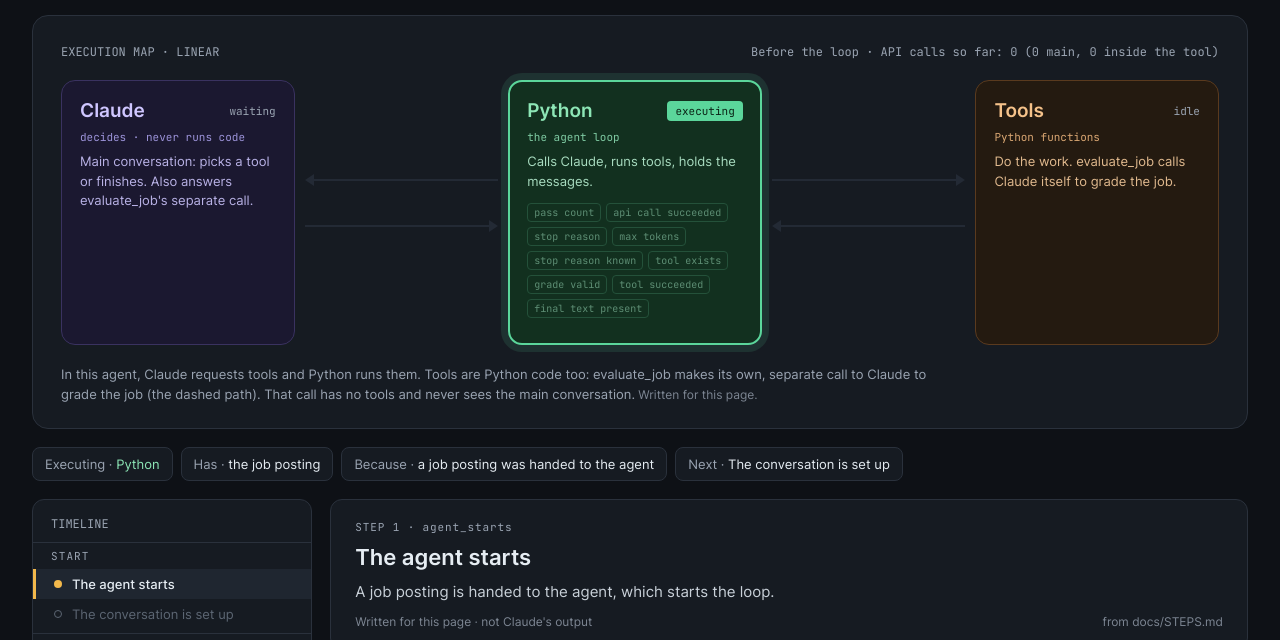
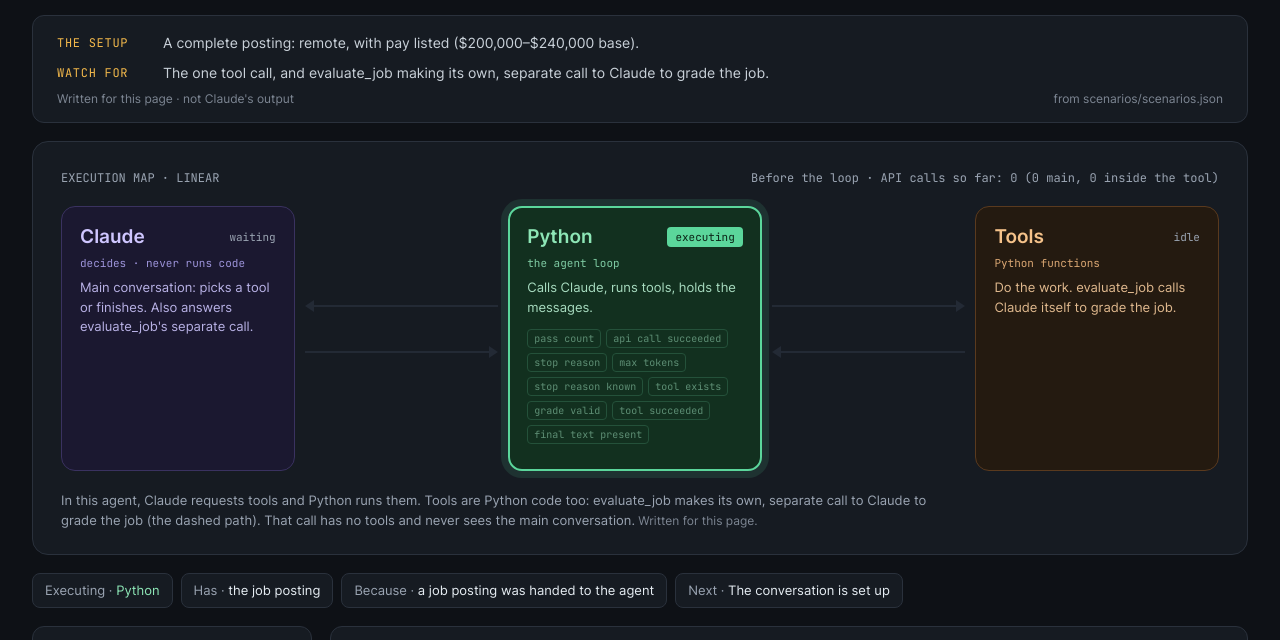
Before and after one commit to justinyurasits/agents, a plain HTML site: page job-evaluator/site/index.html in a window 1280 px wide. Shown: the part 82-722 px from the top of the page. Drawn offline with Linux system fonts and the light colour scheme.

Commit message:
Page: scenario intro before the run, summary card after (#75)
setup, watch_for and summary drafted for all nine in scenarios.json.
Intro panel under the title; summary card on the last step only; both
labelled "Written for this page". Tests: fields present, no outcome
words in intros, "Simulated:" for fault scenarios, summaries match
record.actual(). D36 Proposed.

Co-Authored-By: Claude Opus 5.5 <noreply@anthropic.com>

```diff
--- a/job-evaluator/scenarios/scenarios.json
+++ b/job-evaluator/scenarios/scenarios.json
@@ -8,7 +8,9 @@
     "expected_tools": ["evaluate_job"],
     "expected_outcome": "STRONG: remote, base above $180K, and the role is hands-on agent building.",
     "expect": {"tools": ["evaluate_job"], "outcome": "STRONG"},
-    "summary": null,
+    "setup": "A complete posting: remote, with pay listed ($200,000–$240,000 base).",
+    "watch_for": "The one tool call, and evaluate_job making its own, separate call to Claude to grade the job.",
+    "summary": "Claude asked for evaluate_job once. Inside it, code checked the hard rules, the grader answered, and the job rated STRONG. In the next pass Claude wrote its final answer. This is the whole loop at its simplest: request, tool, result, answer, in two passes.",
     "stored_company": null,
     "fault": null
   },
@@ -21,7 +23,9 @@
     "expected_tools": ["research_company", "flag_for_review"],
     "expected_outcome": "Flagged for review: compensation is not listed, and the company isn't in the stored data.",
     "expect": {"tools": ["research_company", "flag_for_review"], "outcome": "flagged"},
-    "summary": null,
+    "setup": "The posting doesn't list pay.",
+    "watch_for": "Which tool Claude asks for first when pay is missing, and what it does with the answer.",
+    "summary": "Claude asked research_company about Wrenfield Health first. The stored data had no entry for it (found: false). In the next pass Claude called flag_for_review, and the posting was flagged for a person to check. With no pay to go on, the job goes to a human instead of getting a guessed rating.",
     "stored_company": null,
     "fault": null
   },
@@ -34,7 +38,9 @@
     "expected_tools": ["research_company", "evaluate_job"],
     "expected_outcome": "STRONG: research shows a $200K–$235K base for this level; remote; hands-on agent building.",
     "expect": {"tools": ["research_company", "evaluate_job"], "outcome": "STRONG"},
-    "summary": null,
+    "setup": "The posting doesn't list pay.",
+    "watch_for": "Claude choosing a second tool on its own, using what the first one found.",
+    "summary": "Claude asked research_company first. The stored data had Marrowstone Logistics, with a typical base of $200,000–$235,000 for a principal role. In the next pass Claude called evaluate_job with that pay. Code checked the hard rules on it, the grader answered, and the job rated STRONG, with the reason \"base estimated from stored company data\". One tool's result became the next tool's input.",
     "stored_company": "Marrowstone Logistics",
     "fault": null
   },
@@ -50,7 +56,9 @@
     "expected_tools": ["evaluate_job", "research_company", "flag_for_review"],
     "expected_outcome": "Quillmark rated STRONG; Fernhollow flagged because compensation is not listed and the company isn't in the stored data. The first two tool results go back in one message.",
     "expect": {"tools": ["evaluate_job", "research_company", "flag_for_review"], "outcome": ["STRONG", "flagged"]},
-    "summary": null,
+    "setup": "Two postings in one message. The first lists pay; the second doesn't.",
+    "watch_for": "One reply from Claude that asks for two tools, and both results going back to Claude together, in one message.",
+    "summary": "In one reply Claude asked for evaluate_job (Quillmark Learning) and research_company (Fernhollow Insurance). Python ran both, one after the other, and sent both results back in one message, each tagged with the ID of the request it answers. Quillmark rated STRONG. Fernhollow wasn't in the stored data; in the next pass Claude called flag_for_review, and it was flagged. The loop handles several tool requests in one reply, and the IDs keep each result matched to its request.",
     "stored_company": null,
     "fault": null
   },
@@ -63,7 +71,9 @@
     "expected_tools": ["evaluate_job (stops at the hard screen)"],
     "expected_outcome": "Claude calls evaluate_job; a hard screen in code rejects the posting (base below the $180K floor) and returns IGNORE before the rating call, so the grader is never asked.",
     "expect": {"tools": ["evaluate_job"], "outcome": "IGNORE"},
-    "summary": null,
+    "setup": "A complete, remote posting with pay listed at $140,000–$165,000 base.",
+    "watch_for": "Which part of the agent applies your salary floor: Claude, or code.",
+    "summary": "Claude asked for evaluate_job. Inside it, code checked the hard rules: remote passed, the $180K salary floor failed, and the tool returned IGNORE without making its own call to Claude. In the next pass Claude wrote its final answer. A firm rule lives in code, so it applies the same way every time and costs no grader call.",
     "stored_company": null,
     "fault": null
   },
@@ -80,7 +90,9 @@
       {"tools": ["evaluate_job"], "outcome": "WORTH REVIEWING"},
       {"tools": ["evaluate_job"], "outcome": "no rating"}
     ],
-    "summary": null,
+    "setup": "A complete posting: remote, with pay listed ($205,000–$240,000 base). Simulated: the grader's reply inside evaluate_job is replaced with broken JSON, once.",
+    "watch_for": "What Python does when a tool crashes, and what Claude does with the error it's handed.",
+    "summary": "The grader's reply was replaced with broken JSON, so evaluate_job raised a JSONDecodeError. A guard (E1) caught it and sent the error back to Claude as a tool result marked is_error, instead of crashing. In the next pass Claude called evaluate_job again; this time the grader's real reply came through, and the job rated STRONG. A guard turns a crash into information the model can act on.",
     "stored_company": null,
     "fault": "tool_fails"
   },
@@ -93,7 +105,9 @@
     "expected_tools": ["(unknown tool, injected)", "evaluate_job"],
     "expected_outcome": "Python returns an is_error result naming the real tools; Claude then calls evaluate_job and the posting rates STRONG.",
     "expect": {"tools": ["rate_posting", "evaluate_job"], "outcome": "STRONG"},
-    "summary": null,
+    "setup": "A complete posting: remote, with pay listed ($210,000–$245,000 base). Simulated: the name in Claude's first tool request is changed to rate_posting, a tool that doesn't exist.",
+    "watch_for": "How Python answers a request for a tool it doesn't have.",
+    "summary": "Claude's first tool request arrived as rate_posting. Python has no tool by that name, so a guard (E2) sent back an error marked is_error that lists the real tools. In the next pass Claude called evaluate_job, and the job rated STRONG. A clear error lets the run recover from a bad tool name instead of failing.",
     "stored_company": null,
     "fault": "unknown_tool"
   },
@@ -106,7 +120,9 @@
     "expected_tools": ["evaluate_job (repeated, always fails)"],
     "expected_outcome": "Every attempt fails; the run stops at the lowered cap of 2 passes and returns \"Stopped after 2 passes without finishing.\" (Real Claude retries a failing tool once and then stops on its own, so the cap is lowered for this fault; see #46.)",
     "expect": {"tools": ["evaluate_job"], "outcome": "stopped"},
-    "summary": null,
+    "setup": "A complete posting: remote, with pay listed ($185,000–$215,000 base). Simulated: the grader's reply is replaced with broken JSON every time, and the pass cap is lowered from 10 to 2.",
+    "watch_for": "The pass count, checked before every call to Claude.",
+    "summary": "evaluate_job failed in pass 1 and again in pass 2, and each error went back to Claude marked is_error. Before a third call to Claude, the pass-count guard (E4) found the run at its cap and stopped it with \"Stopped after 2 passes without finishing.\" Without a cap, a tool that always fails could keep the loop calling Claude, and spending money, with no end. In real runs the cap is 10.",
     "stored_company": null,
     "fault": "runaway_loop"
   },
@@ -119,7 +135,9 @@
     "expected_tools": [],
     "expected_outcome": "The reply is cut off by the injected token limit; the run stops with \"Claude's reply was cut off (hit the max_tokens limit of …).\"",
     "expect": {"tools": [], "outcome": "stopped"},
-    "summary": null,
+    "setup": "A complete posting: remote, with pay listed ($220,000–$260,000 base). Simulated: the main call to Claude gets a token limit of 30, far too small for a full reply.",
+    "watch_for": "The stop reason on Claude's first reply, and what Python does when it isn't a normal one.",
+    "summary": "Claude's first reply hit the 30-token limit and came back with stop reason max_tokens. A guard (E3) caught it and stopped the run with \"Claude's reply was cut off (hit the max_tokens limit of 30).\" No tool ran. Half a reply could mean a tool run with half its input, so the agent stops instead of acting on it (D22).",
     "stored_company": null,
     "fault": "reply_cut_off"
   }
--- a/job-evaluator/site/app.js
+++ b/job-evaluator/site/app.js
@@ -17,6 +17,10 @@
 //     step 9 (Claude says it's done): that's routing, not a check;
 //   - the rule events of one hard screen are one step, and evaluate_job's own
 //     call to Claude (request, reply, and any simulated failure) is one step.
+//
+// Each scenario also has an intro (setup and watch_for) shown above the run, and
+// a summary card shown only on the last step (#75). That text comes from
+// scenarios.json, written for this page like the step explanations.
 //
 // Claude's own words (its text, thinking, final answer, and the grader's reply)
 // appear only under "Claude's response". Everywhere else they're replaced with
@@ -383,6 +387,8 @@ function show(i) {
   renderTimeline();
   renderExplanation(s);
   renderTab();
+  // The summary card: only on the last step.
+  $("summary").hidden = state.i !== state.steps.length - 1;
   $("back").disabled = state.i === 0;
   $("next").disabled = state.i === state.steps.length - 1;
 }
@@ -741,6 +747,9 @@ async function loadScenario(id) {
   $("load-error").hidden = true;
   $("run").hidden = false;
   for (const b of ["play", "speed"]) $(b).disabled = false;
+  $("intro-setup").textContent = scenario.setup || "";
+  $("intro-watch").textContent = scenario.watch_for || "";
+  $("summary-text").textContent = scenario.summary || "";
   $("eyebrow").textContent = `SCENARIO ${id} · ${scenario.name.toUpperCase()}` + (trace.fault ? " · SIMULATED FAILURE" : "");
 
   // One badge per guard this run checks, in the order they first appear.
--- a/job-evaluator/site/index.html
+++ b/job-evaluator/site/index.html
@@ -32,6 +32,14 @@
 </header>
 
 <div class="run" id="run" hidden>
+<!-- The scenario's intro (#75): what's different about this input, and what
+     to watch for. From scenarios.json; never states the outcome. -->
+<section class="card intro" id="intro" aria-label="About this scenario">
+  <div class="intro-row"><span class="intro-k">The setup</span><span id="intro-setup"></span></div>
+  <div class="intro-row"><span class="intro-k">Watch for</span><span id="intro-watch"></span></div>
+  <div class="explain-foot"><span>Written for this page · not Claude's output</span><span>from scenarios/scenarios.json</span></div>
+</section>
+
 <section class="map" aria-label="Execution map">
   <div class="map-head"><span>EXECUTION MAP · LINEAR</span><span id="map-status"></span></div>
 
@@ -85,6 +93,13 @@
   <span class="fact"><span class="k">Next ·</span> <span id="fact-next"></span></span>
 </div>
 
+<!-- Shown only on the last step (#75): what happened, and why it matters. -->
+<section class="card summary" id="summary" aria-label="Run summary" hidden>
+  <div class="summary-k">WHAT HAPPENED</div>
+  <p id="summary-text"></p>
+  <div class="explain-foot"><span>Written for this page · not Claude's output</span><span>from scenarios/scenarios.json</span></div>
+</section>
+
 <div class="lower">
   <section class="timeline" aria-label="Timeline">
     <div class="timeline-head">TIMELINE</div>
--- a/job-evaluator/site/style.css
+++ b/job-evaluator/site/style.css
@@ -145,6 +145,13 @@ h1 { margin: 0; font-size: 26px; font-weight: 600; letter-spacing: -0.01em; }
 
 /* --- timeline ---------------------------------------------------------------- */
 .run { display: flex; flex-direction: column; gap: 18px; }
+/* The scenario intro and the summary card (#75). */
+.intro { padding: 16px 24px; display: flex; flex-direction: column; gap: 8px; }
+.intro-row { display: flex; gap: 14px; font-size: 14px; line-height: 1.55; color: var(--body); }
+.intro-k, .summary-k { font-family: var(--mono); font-size: 12px; letter-spacing: 0.06em; color: var(--amber); }
+.intro-k { flex: 0 0 92px; padding-top: 2px; text-transform: uppercase; }
+.summary { padding: 18px 24px; border-color: var(--amber); background: var(--amber-bg); display: flex; flex-direction: column; gap: 8px; }
+.summary p { margin: 0; font-size: 15px; line-height: 1.6; color: var(--text); }
 .lower { display: flex; flex-wrap: wrap; gap: 18px; align-items: flex-start; }
 .timeline { flex: 1 1 280px; max-width: 340px; min-width: 0; background: var(--panel); border: 1px solid var(--line); border-radius: 12px; padding: 16px 0 8px; }
 .timeline-head { padding: 0 18px 10px; font-family: var(--mono); font-size: 12px; color: var(--muted); }
@@ -221,4 +228,6 @@ pre .ln { color: var(--faint); user-select: none; display: inline-block; min-wid
   .timeline { max-width: none; }
   .timeline-list { max-height: 320px; }
   .btn.chooser { flex: 1 1 100%; max-width: none; }
+  .intro-row { flex-direction: column; gap: 2px; }
+  .intro-k { flex: none; }
 }
```
Also changed, not shown: 4 other files.
